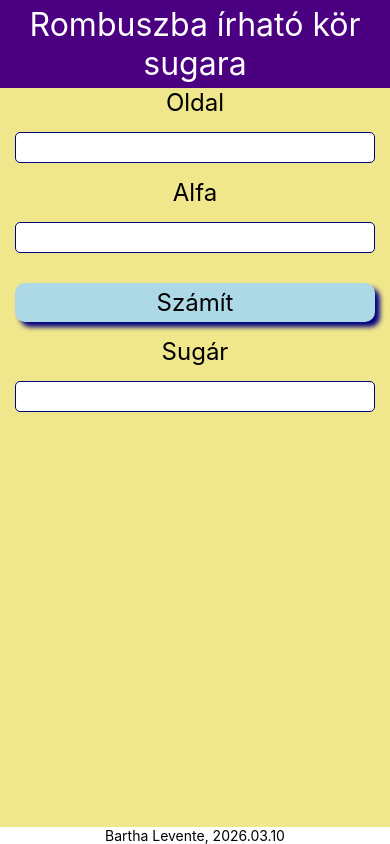
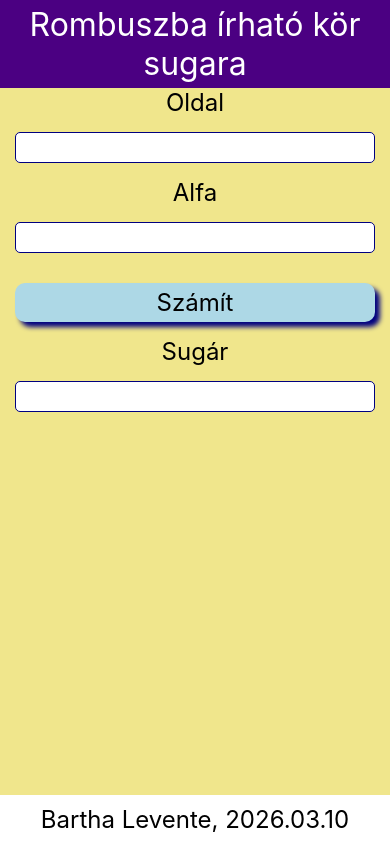
Before and after one commit to barthaleventegabor/tombsug_mobil_312, a React Native app: screen / in a window 390 px wide. Built offline with nearby package versions, Linux system fonts and the light colour scheme.

Commit message:
Számítás működik

```diff
--- /dev/null
+++ b/calculations/rhombus.js
@@ -0,0 +1,7 @@
+function calcRadius(side, angle) {
+    const rad = angle * (Math.PI / 180);
+
+    return (side * Math.sin(rad)) / 2;
+}
+
+export { calcRadius };
--- a/components/Body.js
+++ b/components/Body.js
@@ -1,20 +1,33 @@
 import { StyleSheet, Text, View } from "react-native";
 import CustomButton from "./CustomButton";
 import Input from "./Input";
+import { useState } from "react";
+import { calcRadius } from "../calculations/rhombus";
 
 
 function Body() {
 
+  const [side, setSide] = useState();
+  const [angle, setAngle] = useState();
+
+  const [radius, setRadius] = useState();
+
   function startCalculation() {
     console.log("Számítás elindítva");
+    console.log("Oldal: " + side);
+    console.log("Alfa: " + angle);
+    const radius = calcRadius(side, angle);
+    setRadius(radius);
+    console.log("Sugár: " + radius);
+
   }
   return (
     <View style={styles.container}>
 
-      <Input label="Oldal" />
-      <Input label="Alfa" />
+      <Input label="Oldal" onChangeText={side=>setSide(side)}/>
+      <Input label="Alfa" onChangeText={angle=>setAngle(angle)}/>
       <CustomButton title="Számít" onPress={() => startCalculation()} />
-        <Input label="Sugár" />
+      <Input label="Sugár" value={radius} editable={false} />
     </View>
   );
 }
--- a/components/Footer.js
+++ b/components/Footer.js
@@ -9,8 +9,12 @@ function Footer() {
 }
 
 const styles = StyleSheet.create({
-	container: {},
-    text:{}
+	container: {
+		padding: 10,
+	},
+    text:{
+		fontSize: 24,
+	}
 });
 
 export default Footer;
```
